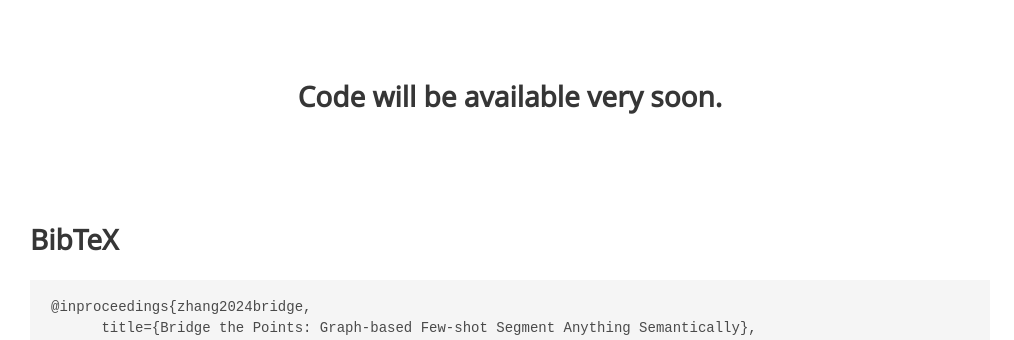
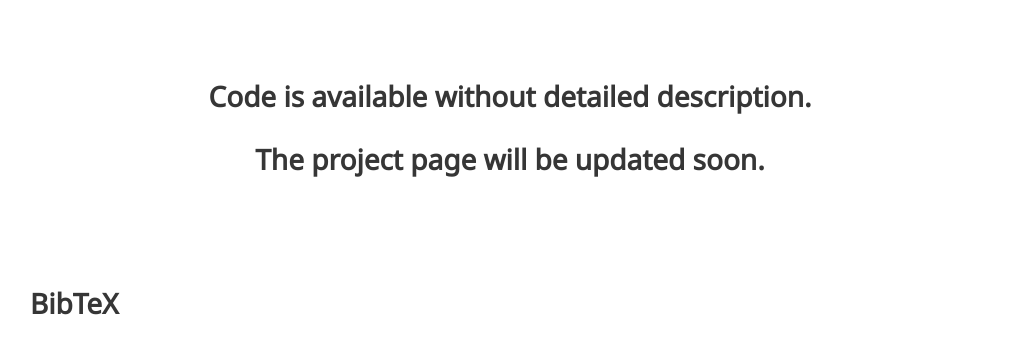
Before and after one commit to ANDYZAQ/GF-SAM, a plain HTML site: page index.html in a window 1280 px wide. Shown: the part 415-755 px from the top of the page, without its empty margins (130-1144 px from the left). Drawn offline with nearby package versions, Linux system fonts and the light colour scheme; some icons are missing; a web font is replaced by a local one.

Commit message:
notice for page

```diff
--- a/index.html
+++ b/index.html
@@ -165,7 +165,8 @@
 
 <section class="section" id="Abstract">
   <div class="container is-max-desktop content has-text-centered">
-    <h2 class="title">Code will be available very soon. </h2>
+    <h2 class="title">Code is available without detailed description. </h2>
+    <h2 class="title">The project page will be updated soon. </h2>
   </div>
 </section>
 
```
